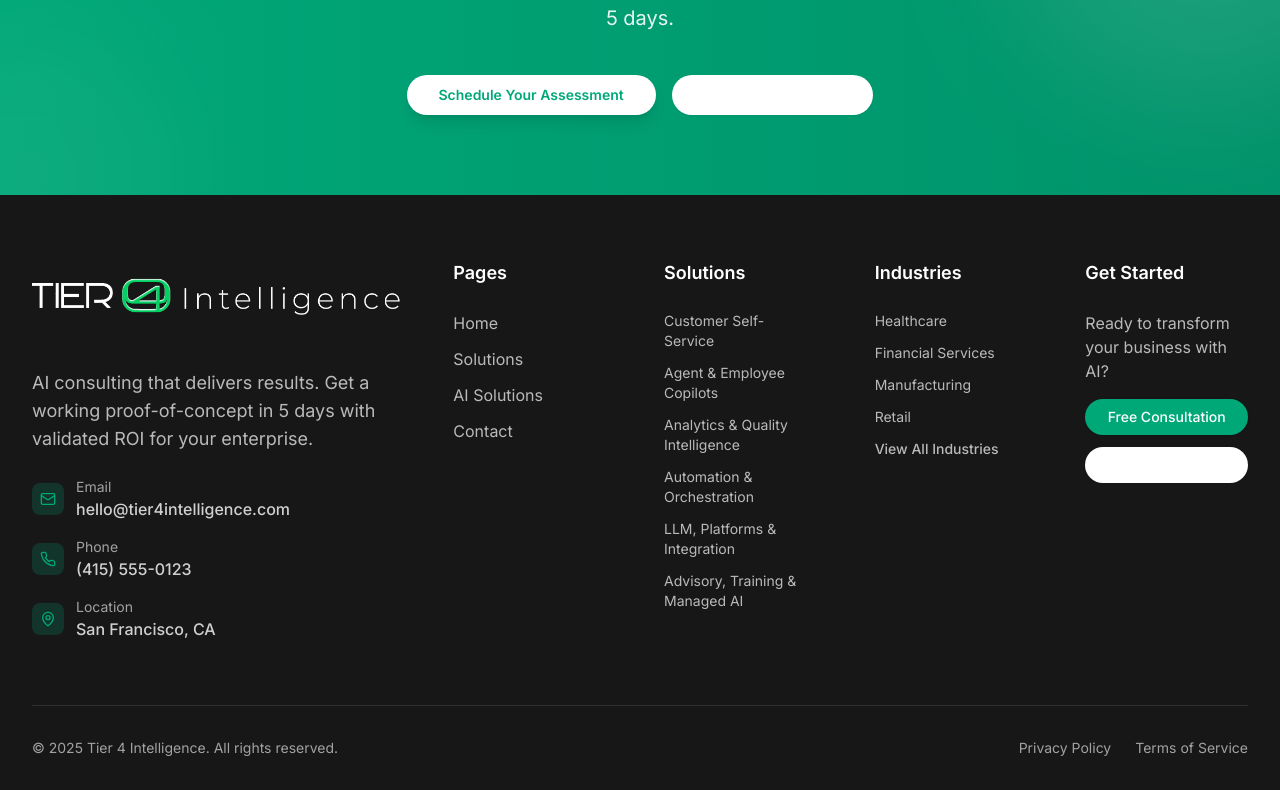
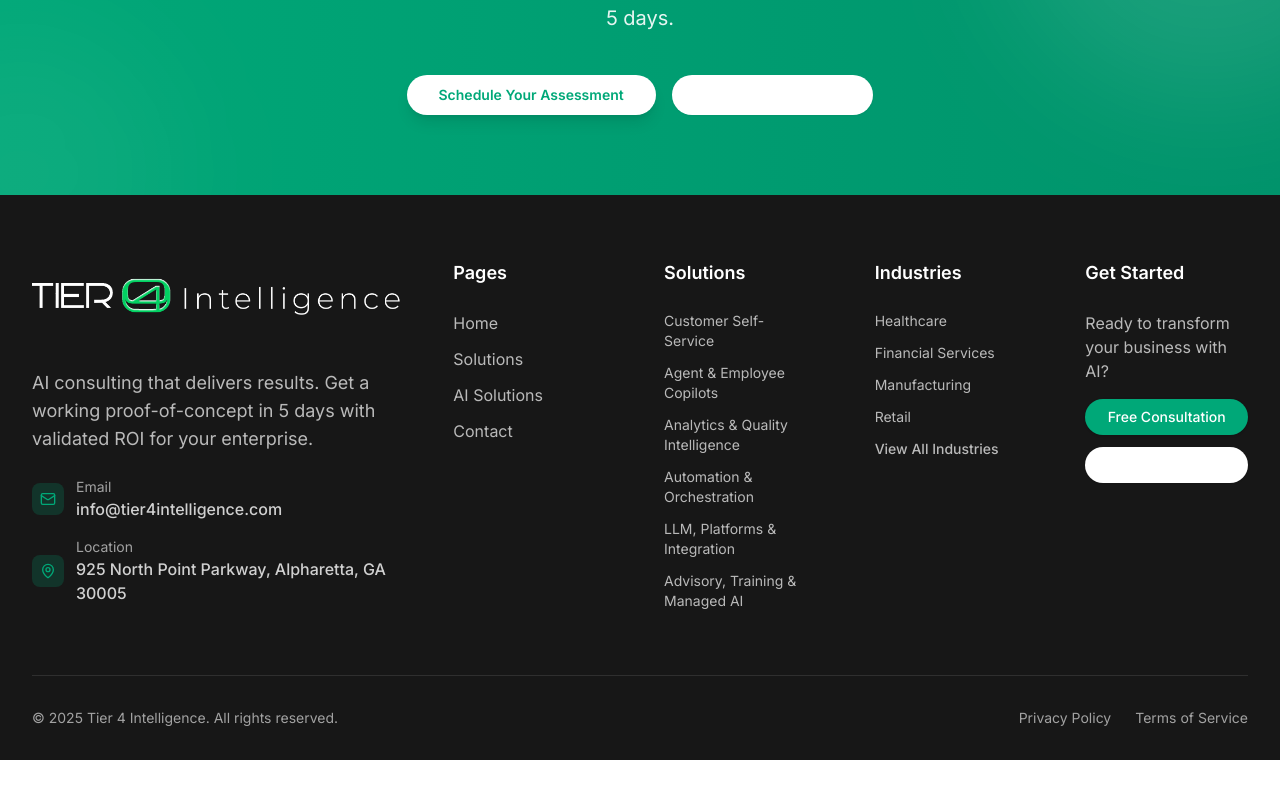
Before and after one commit to mattrob333/v0-t4-lander, a Next.js app: page /ai-solutions in a window 1280 px wide. Shown: the part 3707-4497 px from the top of the page. After the commit the page ends 4467 px from the top, so only its background shows below. Built offline with nearby package versions, Linux system fonts and the light colour scheme.

Commit message:
footer updates

```diff
--- a/components/footer.tsx
+++ b/components/footer.tsx
@@ -3,7 +3,7 @@
 import Link from "next/link"
 import { SimpleImage } from "@/components/ui/simple-image"
 import { Button } from "@/components/ui/button"
-import { Mail, Phone, MapPin, ArrowRight } from "lucide-react"
+import { Mail, MapPin, ArrowRight } from "lucide-react"
 import { useState } from "react"
 import { ScheduleDialog } from "./schedule-dialog"
 
@@ -31,19 +31,13 @@ export function Footer() {
     {
       icon: Mail,
       label: "Email",
-      value: "hello@tier4intelligence.com",
-      href: "mailto:hello@tier4intelligence.com"
-    },
-    {
-      icon: Phone,
-      label: "Phone",
-      value: "(415) 555-0123",
-      href: "tel:+14155550123"
+      value: "info@tier4intelligence.com",
+      href: "mailto:info@tier4intelligence.com"
     },
     {
       icon: MapPin,
       label: "Location",
-      value: "San Francisco, CA",
+      value: "925 North Point Parkway, Alpharetta, GA 30005",
       href: null
     }
   ]
```
